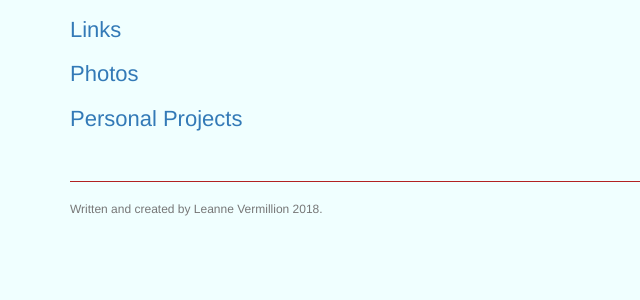
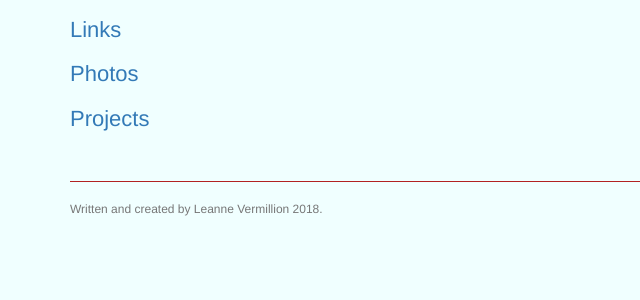
Before and after one commit to llramladu/portfolio, a Flask app: page / in a window 1280 px wide. Shown: the part 231-531 px from the top of the page, without its empty margins (0-640 px from the left). Run offline with Flask 2, Linux system fonts and the light colour scheme; some libraries are stand-ins or nearby versions.

Commit message:
CSS changes

```diff
--- a/static/styles/style.css
+++ b/static/styles/style.css
@@ -56,8 +56,6 @@ p {
 
 }
 img {
-    max-width: 100%;
-    height: auto;
     width: 160px;
     border: 10px solid #2E8B57;
     padding: 5px;
--- a/templates/index.html
+++ b/templates/index.html
@@ -24,7 +24,7 @@
             <h2><a href="layouts">Layouts</a></h2>
             <h2><a href="links">Links</a></h2>
             <h2><a href="photos">Photos</a></h2>
-            <h2><a href="projects">Personal Projects</a></h2>
+            <h2><a href="projects">Projects</a></h2>
         </div>
         <footer class="footer">
             <p>Written and created by Leanne Vermillion 2018.</p>
```
